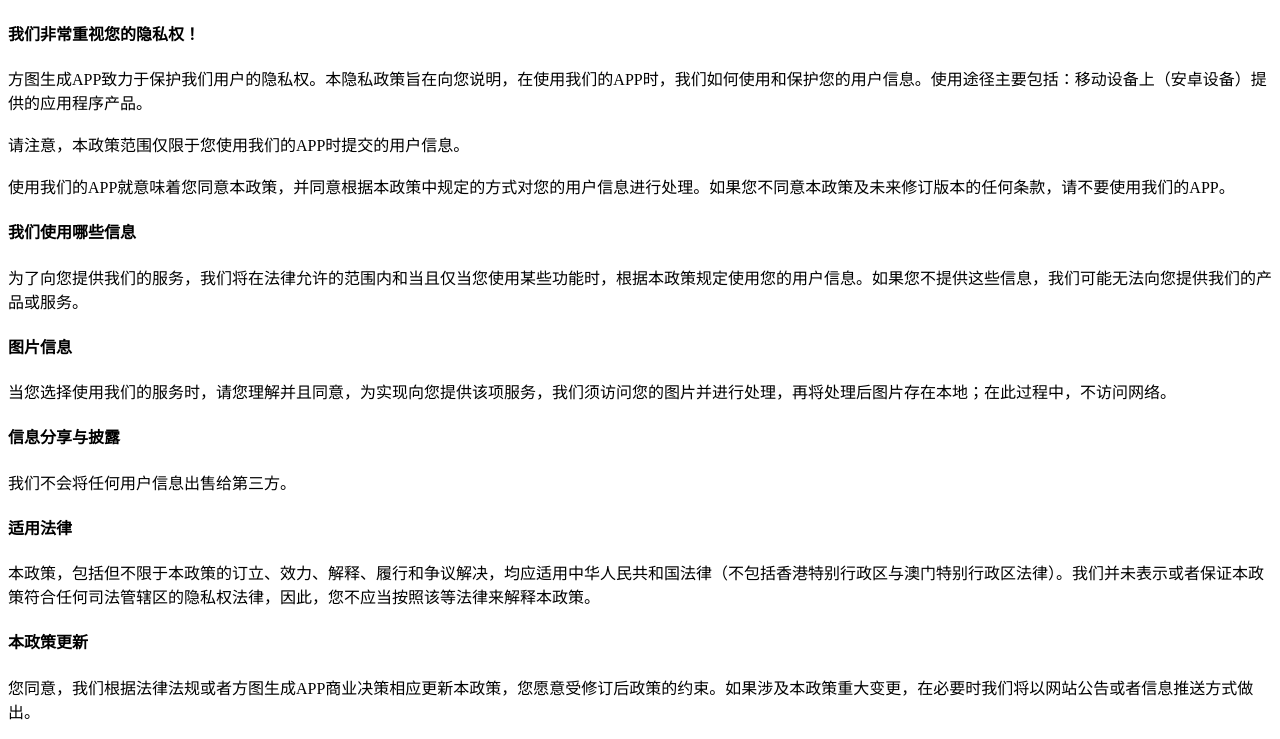
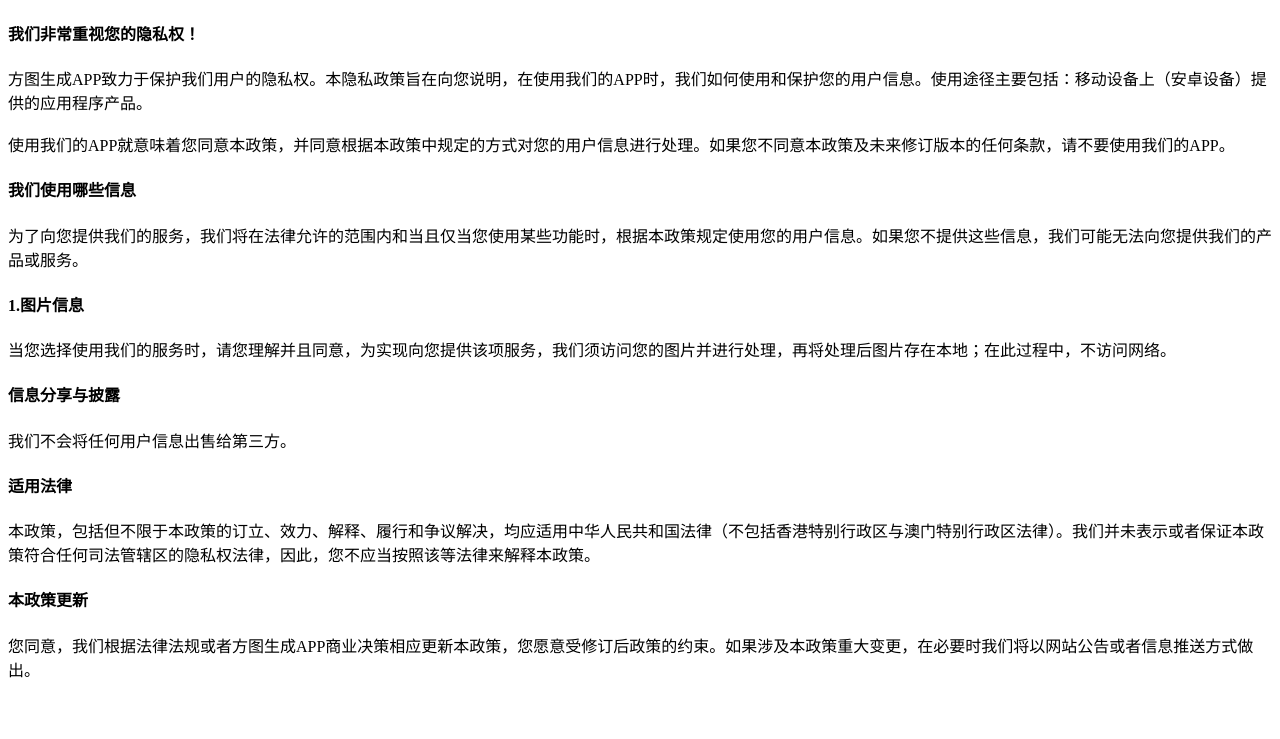
Before and after one commit to zhenmemory/zhenmemory.github.io, a plain HTML site: page index.html in a window 1280 px wide. Shown: the part 129-868 px from the top of the page. After the commit the page ends 826 px from the top, so only its background shows below. Drawn offline with Linux system fonts and the light colour scheme.

Commit message:
Update index.html

```diff
--- a/index.html
+++ b/index.html
@@ -30,8 +30,6 @@
             <h4>我们非常重视您的隐私权！</h4>
             <p>方图生成APP致力于保护我们用户的隐私权。本隐私政策旨在向您说明，在使用我们的APP时，我们如何使用和保护您的用户信息。使用途径主要包括：移动设备上（安卓设备）提供的应用程序产品。
 
-<br><br>请注意，本政策范围仅限于您使用我们的APP时提交的用户信息。
-
 <br><br>使用我们的APP就意味着您同意本政策，并同意根据本政策中规定的方式对您的用户信息进行处理。如果您不同意本政策及未来修订版本的任何条款，请不要使用我们的APP。</p>
           </div>
           <div class="content-section">
@@ -39,7 +37,7 @@
             <p>为了向您提供我们的服务，我们将在法律允许的范围内和当且仅当您使用某些功能时，根据本政策规定使用您的用户信息。如果您不提供这些信息，我们可能无法向您提供我们的产品或服务。</p>
           </div>
           <div class="content-section">
-            <h4>图片信息</h4>
+            <h4>1.图片信息</h4>
             <p>当您选择使用我们的服务时，请您理解并且同意，为实现向您提供该项服务，我们须访问您的图片并进行处理，再将处理后图片存在本地；在此过程中，不访问网络。</p>
           </div>
           <div class="content-section">
```
